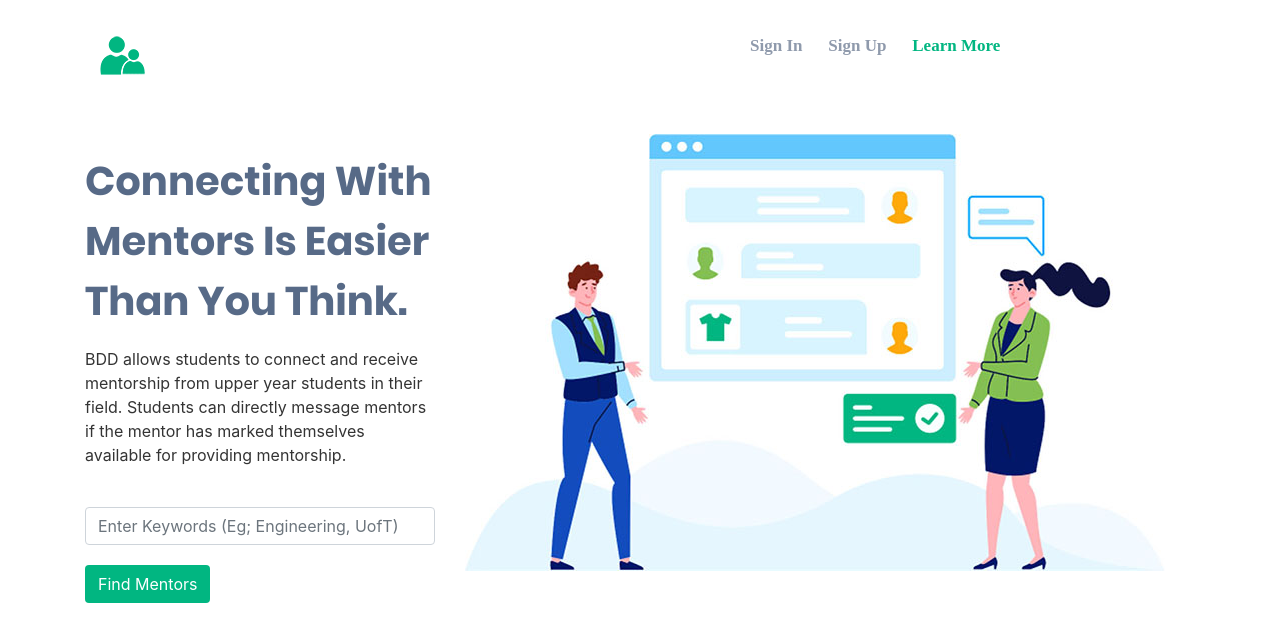
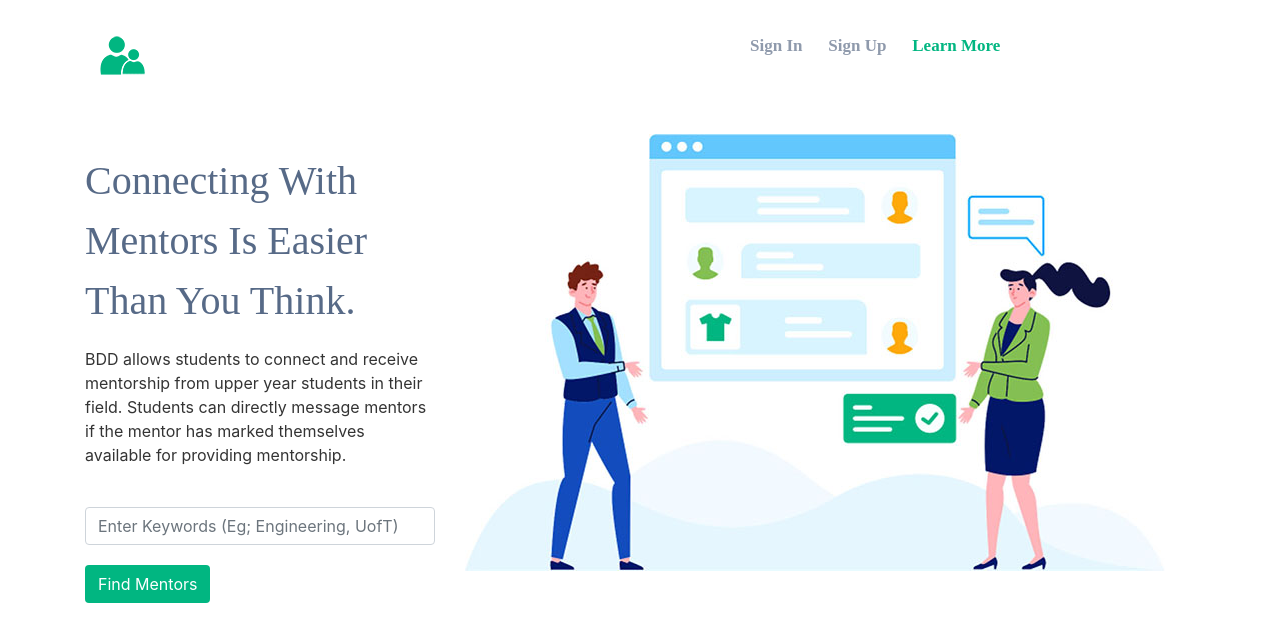
Before and after one commit to SajinKowserSK/retrospect, a Flask app: page / in a window 1280 px wide. Shown: the top 642 px of the page. Run offline with Flask 2, Linux system fonts and the light colour scheme; some libraries are stand-ins or nearby versions; some web fonts are replaced.

Commit message:
think i fixed the fonts issue????

```diff
--- a/static/styles.css
+++ b/static/styles.css
@@ -1,20 +1,17 @@
 @font-face {
     font-family: "Poppins-Light";
-    src : url("../static/fonts/Poppins-Light.ttf")
     src : url("{{url_for('static',filename='fonts/Poppins-Light.ttf')}}")
 }
 
 @font-face {
     font-family: "Poppins-Bold";
-    src : url("../static/fonts/Poppins-Bold.ttf")
+    src : url("{{url_for('static',filename='fonts/Poppins-Bold.ttf')}}")
 
 }
 
 @font-face {
     font-family: "TitilliumWeb-Light";
-    src : url("../static/fonts/TitilliumWeb-Light.ttf")
-
-
+    src : url("{{url_for('static',filename='fonts/TitilliumWeb-Light.ttf')}}")
 }
 
 
```
